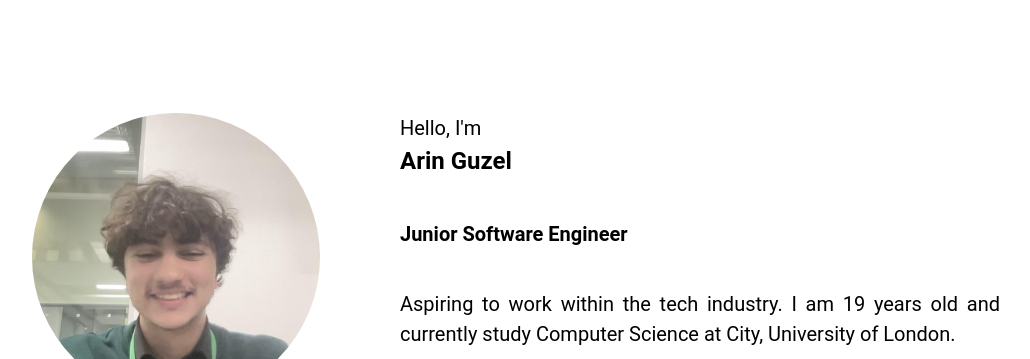
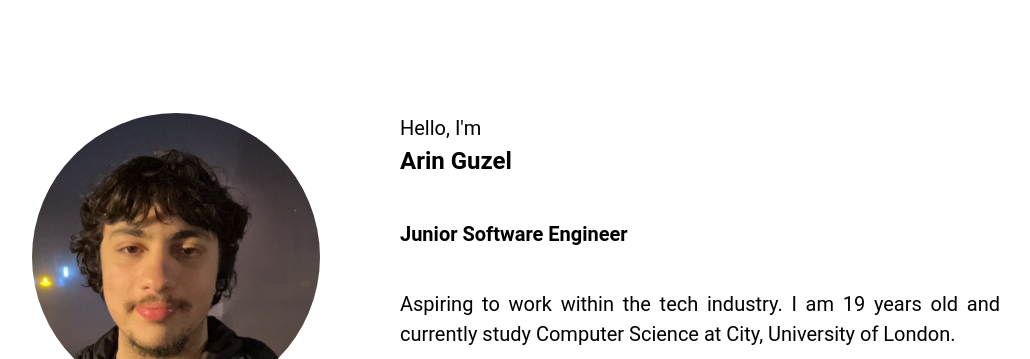
Before and after one commit to aringuzel/portfolio-website, a plain HTML site: page index.html in a window 1280 px wide. Shown: the part 103-462 px from the top of the page, without its empty margins (124-1154 px from the left). Drawn offline with Linux system fonts and the light colour scheme.

Commit message:
updated profile picture

```diff
--- a/index.html
+++ b/index.html
@@ -23,7 +23,7 @@
 
     <section id="profile">
       <div>
-        <img src="images/Me.jpg" class="me" alt="Arin Guzel profile picture" />
+        <img src="images/Me.jpeg" class="me" alt="Arin Guzel profile picture" />
       </div>
       <div>
         <div class="centre">
```
Also changed, not shown: images/Me.jpg (deleted), images/me.jpeg (added).
